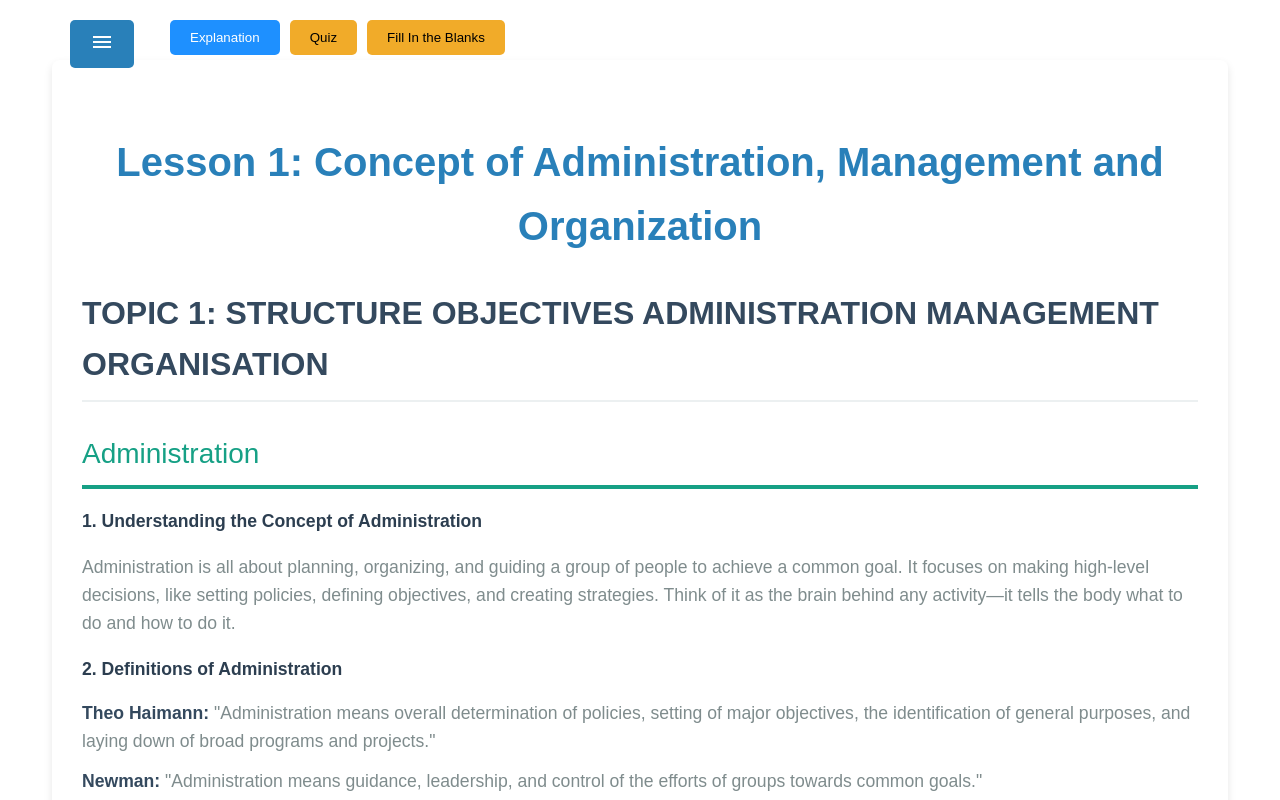
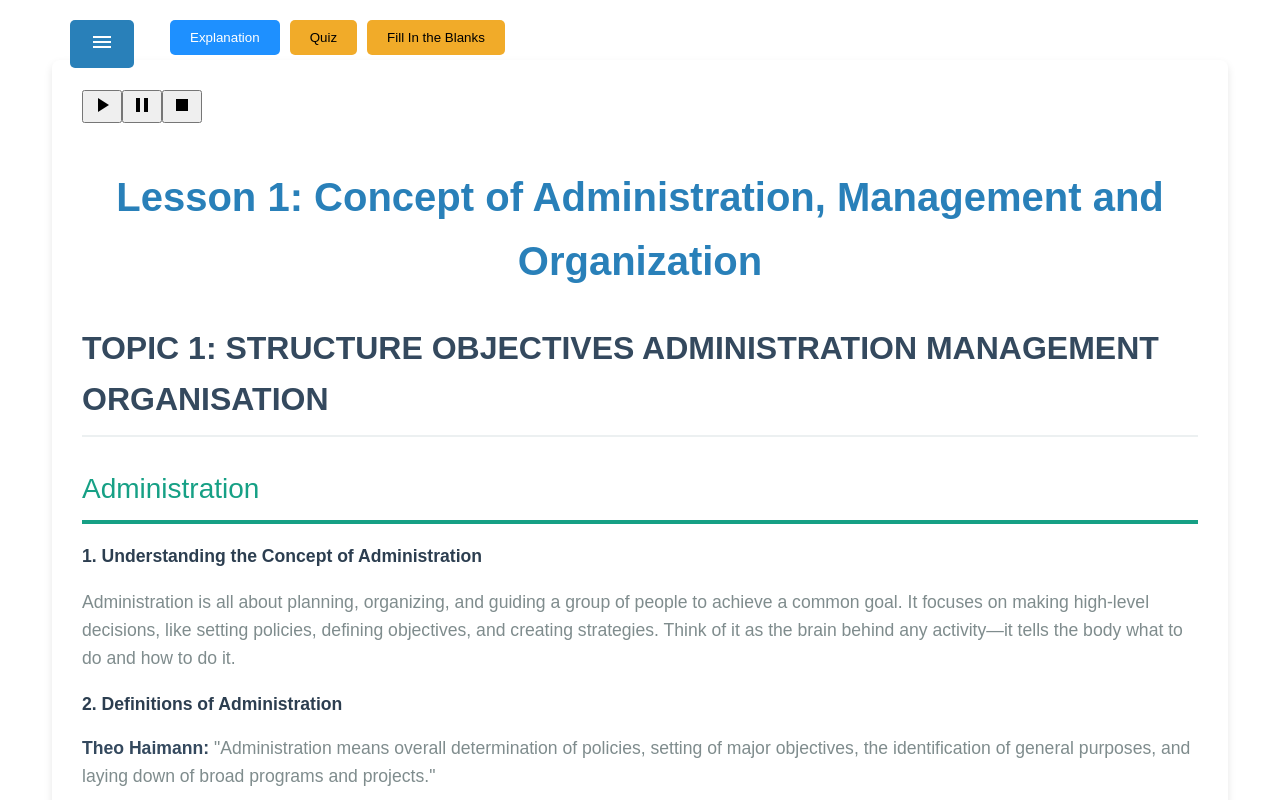
Before and after one commit to ShaikhYusuf/NewEconomics, an Angular app: page / in a window 1280 px wide. Shown: the top 800 px of the page. Built offline with nearby package versions, Linux system fonts and the light colour scheme.

Commit message:
Added voice

```diff
--- /dev/null
+++ b/src/app/app.utility.ts
@@ -0,0 +1,38 @@
+export class Speech {
+  private utterance: SpeechSynthesisUtterance | null = null;
+
+  startOrResumeVoice(text: string): void {
+    if ('speechSynthesis' in window) {
+      if (speechSynthesis.paused) {
+        // Resume the paused speech
+        speechSynthesis.resume();
+      } else if (!speechSynthesis.speaking) {
+        // Create a new utterance and start speaking
+        this.utterance = new SpeechSynthesisUtterance(text);
+        this.utterance.lang = 'en-US';
+        this.utterance.pitch = 1;
+        this.utterance.rate = 1;
+        this.utterance.volume = 1;
+
+        speechSynthesis.speak(this.utterance);
+      }
+    } else {
+      console.error('Speech Synthesis API is not supported in this browser.');
+      alert('Your browser does not support text-to-speech.');
+    }
+  }
+
+  // Pause Voice
+  pauseVoice(): void {
+    if ('speechSynthesis' in window && speechSynthesis.speaking) {
+      speechSynthesis.pause();
+    }
+  }
+
+  // Optional Stop Function (If Needed)
+  stopVoice(): void {
+    if ('speechSynthesis' in window) {
+      speechSynthesis.cancel();
+    }
+  }
+}
--- a/src/app/lesson1/lesson1.component.html
+++ b/src/app/lesson1/lesson1.component.html
@@ -1,8 +1,20 @@
 <div class="lesson1-container">
+  <button mat-icon-button (click)="startOrResumeVoice()" aria-label="Play or Resume lesson audio">
+    <mat-icon>play_arrow</mat-icon>
+  </button>
+
+  <!-- Pause Button -->
+  <button mat-icon-button (click)="pauseVoice()" aria-label="Pause lesson audio">
+    <mat-icon>pause</mat-icon>
+  </button>
+  <button mat-icon-button (click)="stopVoice()" aria-label="Stop lesson audio">
+    <mat-icon>stop</mat-icon>
+  </button>
+
     <h1>Lesson 1: Concept of Administration, Management and Organization</h1>
 
     <!-- Topic 1: Structure Objectives Administration Management Organisation -->
-    <section>
+    <section #textDiv>
       <h2>Topic 1: Structure Objectives Administration Management Organisation</h2>
 
       <!-- Administration Section -->
--- a/src/app/lesson1/lesson1.component.ts
+++ b/src/app/lesson1/lesson1.component.ts
@@ -1,11 +1,37 @@
-import { Component } from '@angular/core';
+import { Component, ElementRef, ViewChild } from '@angular/core';
+import { MatIconModule } from '@angular/material/icon';
+import { Speech } from '../app.utility';
 
 @Component({
   selector: 'app-lesson1',
-  imports: [],
+  imports: [MatIconModule],
   templateUrl: './lesson1.component.html',
-  styleUrl: './lesson1.component.css'
+  styleUrl: './lesson1.component.css',
 })
 export class Lesson1Component {
+  @ViewChild('textDiv') textDiv!: ElementRef;
 
+  private utterance: SpeechSynthesisUtterance | null = null;
+  private speech: Speech = new Speech();
+  ngAfterViewInit(): void {
+    if (!this.textDiv) {
+      console.error('textDiv not found!');
+    }
+  }
+
+  // Start or Resume Voice
+  startOrResumeVoice(): void {
+    const text = this.textDiv.nativeElement.innerText;
+    this.speech.startOrResumeVoice(text);
+  }
+
+  // Pause Voice
+  pauseVoice(): void {
+    this.speech.pauseVoice();
+  }
+
+  // Optional Stop Function (If Needed)
+  stopVoice(): void {
+    this.speech.stopVoice();
+  }
 }
```
